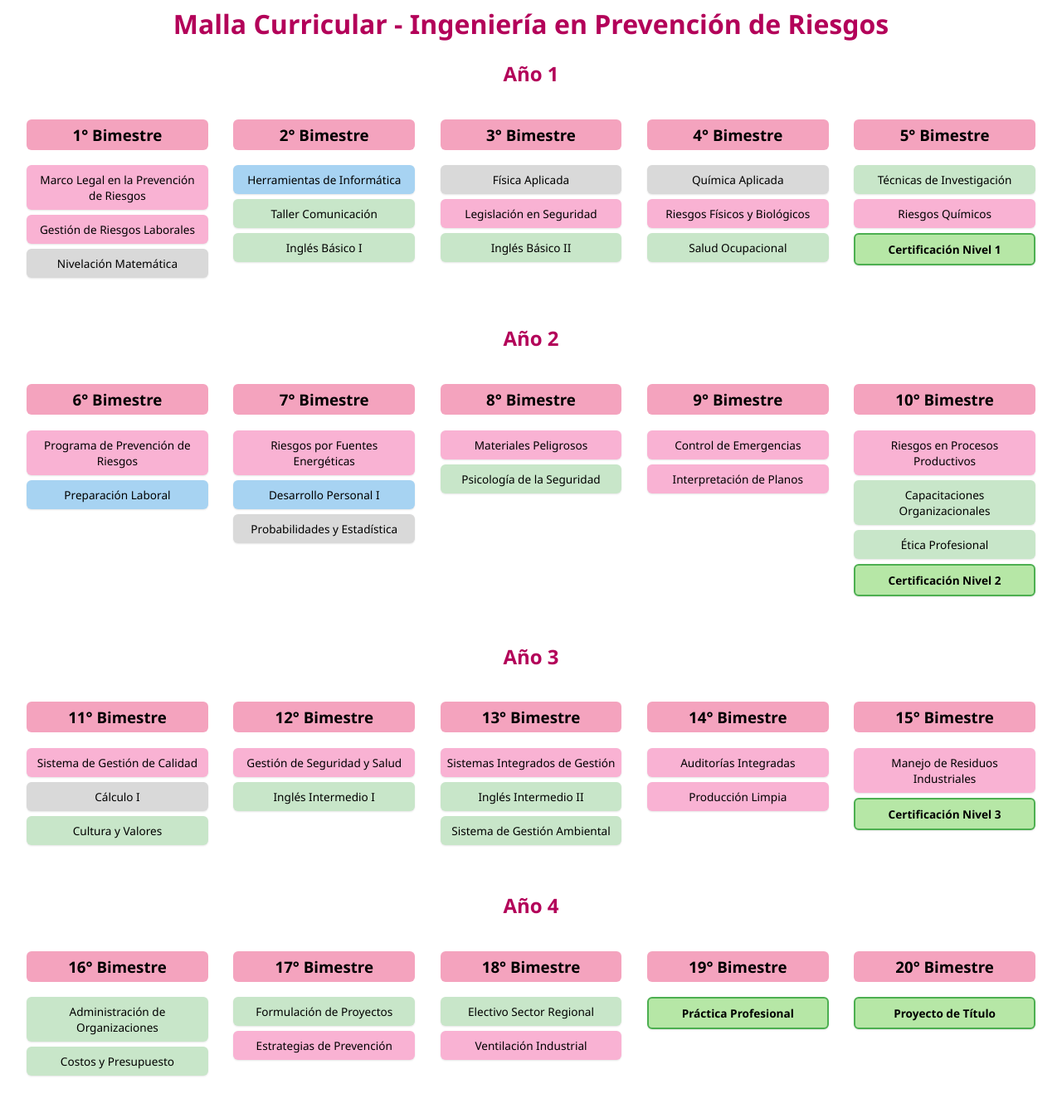
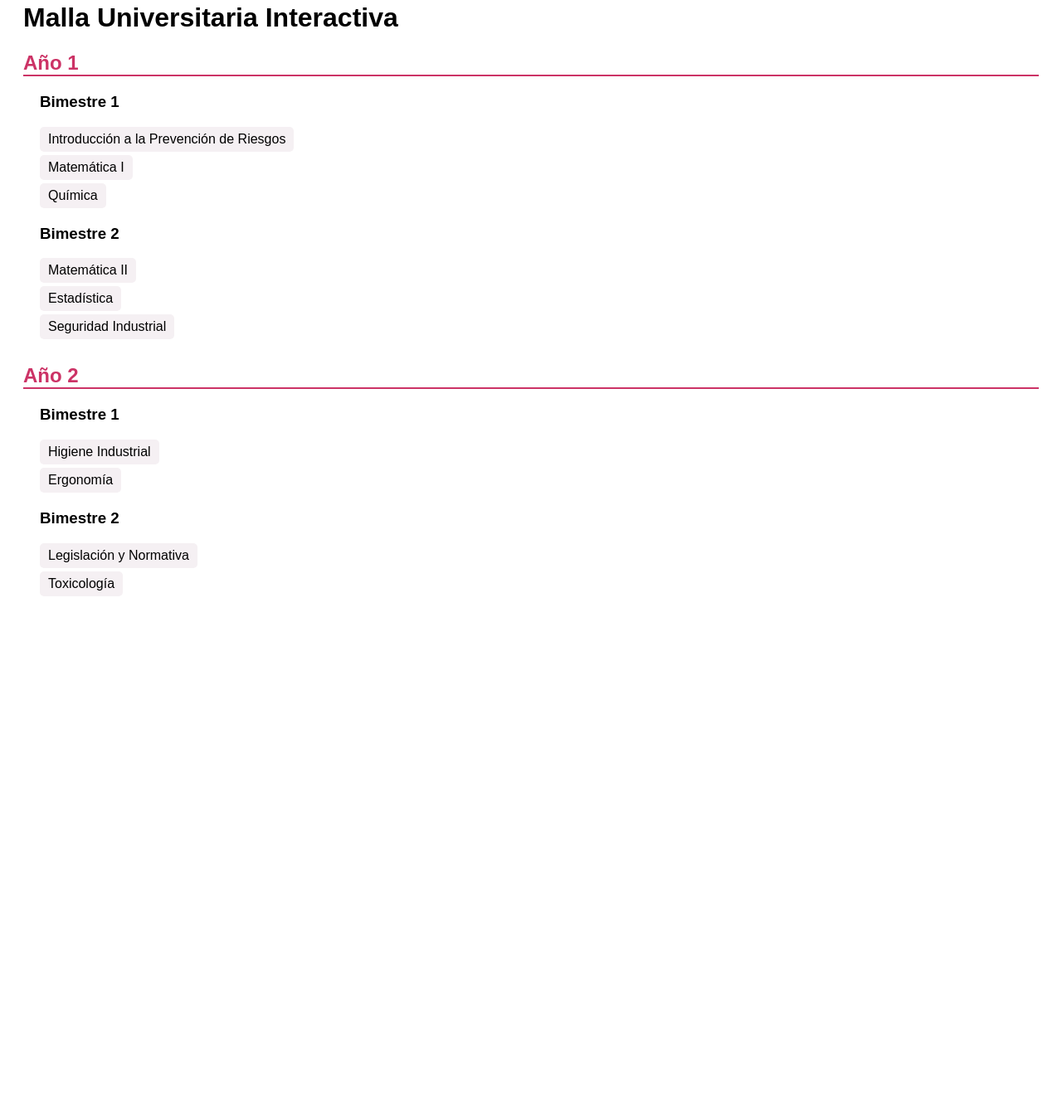
Before and after one commit to Dafhne/Malla-Prevenci-n-de-Riesgos, a plain HTML site: page index.html in a window 1280 px wide. Shown: the part 46-1382 px from the top of the page at 83% size. After the commit the page ends 823 px from the top, so only its background shows below. Drawn offline with Linux system fonts and the light colour scheme.

Commit message:
Update index.html

```diff
--- a/index.html
+++ b/index.html
@@ -1,155 +1,108 @@
 <!DOCTYPE html>
 <html lang="es">
 <head>
-  <meta charset="UTF-8">
-  <title>Malla Curricular - Ingeniería en Prevención de Riesgos</title>
+<meta charset="UTF-8" />
+<meta name="viewport" content="width=device-width, initial-scale=1" />
+<title>Malla Universitaria Interactiva</title>
 <style>
-    body { font-family: 'Segoe UI', sans-serif; padding: 2rem; background: #fff; margin: 0; }
-    h1, h2 { color: #b30059; text-align: center; }
-    .year-section { margin-bottom: 50px; }
-    .bimestres { display: flex; gap: 10px; justify-content: space-between; flex-wrap: wrap; }
-    .bimestre { width: 18%; min-width: 200px; }
-    .bimestre h3 { text-align: center; background: #f4a3be; padding: 6px; border-radius: 6px; }
+  body {
+    font-family: Arial, sans-serif;
+    background: #fff;
+    padding: 20px;
+  }
+  h2 {
+    border-bottom: 2px solid #cc3366;
+    color: #cc3366;
+  }
+  .anio {
+    margin-bottom: 30px;
+  }
+  .bimestre {
+    margin: 10px 0 20px 20px;
+  }
   .ramo {
-      background: #eee; padding: 8px; margin: 6px 0; border-radius: 6px;
-      cursor: pointer; text-align: center; font-size: 0.85em;
-      box-shadow: 0 1px 2px rgba(0,0,0,0.1); transition: 0.3s;
+    cursor: pointer;
+    padding: 6px 10px;
+    margin: 4px 0;
+    border-radius: 5px;
+    background-color: #f5f0f3; /* color base */
+    transition: background-color 0.3s, opacity 0.3s;
+    user-select: none;
+    width: max-content;
   }
-    .ramo.completed { text-decoration: line-through; background: #f2f2f2 !important; color: #888; }
-    .especialidad { background-color: #f9b2d3; }
-    .basicas { background-color: #d9d9d9; }
-    .personales { background-color: #a7d3f2; }
-    .sello { background-color: #c8e6c9; }
-    .certificacion { background-color: #b6e7a6; border: 2px solid #4caf50; font-weight: bold; }
-
-    @media screen and (max-width: 768px) {
-      .bimestre { width: 100%; }
+  .ramo:hover {
+    background-color: #f0d6e3;
+  }
+  .completado {
+    background-color: #f8d7da; /* rosado suave */
+    text-decoration: line-through;
+    opacity: 0.7;
   }
 </style>
 </head>
 <body>
-<h1>Malla Curricular - Ingeniería en Prevención de Riesgos</h1>
 
-<!-- Año 1 -->
-<div class="year-section">
+<h1>Malla Universitaria Interactiva</h1>
+
+<div class="anio" id="anio1">
   <h2>Año 1</h2>
-  <div class="bimestres">
-    <div class="bimestre"><h3>1° Bimestre</h3>
-      <div class="ramo especialidad" onclick="toggle(this)">Marco Legal en la Prevención de Riesgos</div>
-      <div class="ramo especialidad" onclick="toggle(this)">Gestión de Riesgos Laborales</div>
-      <div class="ramo basicas" onclick="toggle(this)">Nivelación Matemática</div>
+
+  <div class="bimestre" id="bim1-1">
+    <h3>Bimestre 1</h3>
+    <div class="ramo" data-nombre="Introducción a la Prevención de Riesgos">Introducción a la Prevención de Riesgos</div>
+    <div class="ramo" data-nombre="Matemática I">Matemática I</div>
+    <div class="ramo" data-nombre="Química">Química</div>
   </div>
-    <div class="bimestre"><h3>2° Bimestre</h3>
-      <div class="ramo personales" onclick="toggle(this)">Herramientas de Informática</div>
-      <div class="ramo sello" onclick="toggle(this)">Taller Comunicación</div>
-      <div class="ramo sello" onclick="toggle(this)">Inglés Básico I</div>
+
+  <div class="bimestre" id="bim1-2">
+    <h3>Bimestre 2</h3>
+    <div class="ramo" data-nombre="Matemática II">Matemática II</div>
+    <div class="ramo" data-nombre="Estadística">Estadística</div>
+    <div class="ramo" data-nombre="Seguridad Industrial">Seguridad Industrial</div>
   </div>
-    <div class="bimestre"><h3>3° Bimestre</h3>
-      <div class="ramo basicas" onclick="toggle(this)">Física Aplicada</div>
-      <div class="ramo especialidad" onclick="toggle(this)">Legislación en Seguridad</div>
-      <div class="ramo sello" onclick="toggle(this)">Inglés Básico II</div>
+
+  <!-- Agrega más bimestres y ramos según tu malla -->
 </div>
-    <div class="bimestre"><h3>4° Bimestre</h3>
-      <div class="ramo basicas" onclick="toggle(this)">Química Aplicada</div>
-      <div class="ramo especialidad" onclick="toggle(this)">Riesgos Físicos y Biológicos</div>
-      <div class="ramo sello" onclick="toggle(this)">Salud Ocupacional</div>
+
+<div class="anio" id="anio2">
+  <h2>Año 2</h2>
+  <div class="bimestre" id="bim2-1">
+    <h3>Bimestre 1</h3>
+    <div class="ramo" data-nombre="Higiene Industrial">Higiene Industrial</div>
+    <div class="ramo" data-nombre="Ergonomía">Ergonomía</div>
   </div>
-    <div class="bimestre"><h3>5° Bimestre</h3>
-      <div class="ramo sello" onclick="toggle(this)">Técnicas de Investigación</div>
-      <div class="ramo especialidad" onclick="toggle(this)">Riesgos Químicos</div>
-      <div class="ramo certificacion" onclick="toggle(this)">Certificación Nivel 1</div>
-    </div>
+  <div class="bimestre" id="bim2-2">
+    <h3>Bimestre 2</h3>
+    <div class="ramo" data-nombre="Legislación y Normativa">Legislación y Normativa</div>
+    <div class="ramo" data-nombre="Toxicología">Toxicología</div>
   </div>
 </div>
 
-<!-- Año 2 -->
-<div class="year-section">
-  <h2>Año 2</h2>
-  <div class="bimestres">
-    <div class="bimestre"><h3>6° Bimestre</h3>
-      <div class="ramo especialidad" onclick="toggle(this)">Programa de Prevención de Riesgos</div>
-      <div class="ramo personales" onclick="toggle(this)">Preparación Laboral</div>
-    </div>
-    <div class="bimestre"><h3>7° Bimestre</h3>
-      <div class="ramo especialidad" onclick="toggle(this)">Riesgos por Fuentes Energéticas</div>
-      <div class="ramo personales" onclick="toggle(this)">Desarrollo Personal I</div>
-      <div class="ramo basicas" onclick="toggle(this)">Probabilidades y Estadística</div>
-    </div>
-    <div class="bimestre"><h3>8° Bimestre</h3>
-      <div class="ramo especialidad" onclick="toggle(this)">Materiales Peligrosos</div>
-      <div class="ramo sello" onclick="toggle(this)">Psicología de la Seguridad</div>
-    </div>
-    <div class="bimestre"><h3>9° Bimestre</h3>
-      <div class="ramo especialidad" onclick="toggle(this)">Control de Emergencias</div>
-      <div class="ramo especialidad" onclick="toggle(this)">Interpretación de Planos</div>
-    </div>
-    <div class="bimestre"><h3>10° Bimestre</h3>
-      <div class="ramo especialidad" onclick="toggle(this)">Riesgos en Procesos Productivos</div>
-      <div class="ramo sello" onclick="toggle(this)">Capacitaciones Organizacionales</div>
-      <div class="ramo sello" onclick="toggle(this)">Ética Profesional</div>
-      <div class="ramo certificacion" onclick="toggle(this)">Certificación Nivel 2</div>
-    </div>
-  </div>
-</div>
-
-<!-- Año 3 -->
-<div class="year-section">
-  <h2>Año 3</h2>
-  <div class="bimestres">
-    <div class="bimestre"><h3>11° Bimestre</h3>
-      <div class="ramo especialidad" onclick="toggle(this)">Sistema de Gestión de Calidad</div>
-      <div class="ramo basicas" onclick="toggle(this)">Cálculo I</div>
-      <div class="ramo sello" onclick="toggle(this)">Cultura y Valores</div>
-    </div>
-    <div class="bimestre"><h3>12° Bimestre</h3>
-      <div class="ramo especialidad" onclick="toggle(this)">Gestión de Seguridad y Salud</div>
-      <div class="ramo sello" onclick="toggle(this)">Inglés Intermedio I</div>
-    </div>
-    <div class="bimestre"><h3>13° Bimestre</h3>
-      <div class="ramo especialidad" onclick="toggle(this)">Sistemas Integrados de Gestión</div>
-      <div class="ramo sello" onclick="toggle(this)">Inglés Intermedio II</div>
-      <div class="ramo sello" onclick="toggle(this)">Sistema de Gestión Ambiental</div>
-    </div>
-    <div class="bimestre"><h3>14° Bimestre</h3>
-      <div class="ramo especialidad" onclick="toggle(this)">Auditorías Integradas</div>
-      <div class="ramo especialidad" onclick="toggle(this)">Producción Limpia</div>
-    </div>
-    <div class="bimestre"><h3>15° Bimestre</h3>
-      <div class="ramo especialidad" onclick="toggle(this)">Manejo de Residuos Industriales</div>
-      <div class="ramo certificacion" onclick="toggle(this)">Certificación Nivel 3</div>
-    </div>
-  </div>
-</div>
-
-<!-- Año 4 -->
-<div class="year-section">
-  <h2>Año 4</h2>
-  <div class="bimestres">
-    <div class="bimestre"><h3>16° Bimestre</h3>
-      <div class="ramo sello" onclick="toggle(this)">Administración de Organizaciones</div>
-      <div class="ramo sello" onclick="toggle(this)">Costos y Presupuesto</div>
-    </div>
-    <div class="bimestre"><h3>17° Bimestre</h3>
-      <div class="ramo sello" onclick="toggle(this)">Formulación de Proyectos</div>
-      <div class="ramo especialidad" onclick="toggle(this)">Estrategias de Prevención</div>
-    </div>
-    <div class="bimestre"><h3>18° Bimestre</h3>
-      <div class="ramo sello" onclick="toggle(this)">Electivo Sector Regional</div>
-      <div class="ramo especialidad" onclick="toggle(this)">Ventilación Industrial</div>
-    </div>
-    <div class="bimestre"><h3>19° Bimestre</h3>
-      <div class="ramo certificacion" onclick="toggle(this)">Práctica Profesional</div>
-    </div>
-    <div class="bimestre"><h3>20° Bimestre</h3>
-      <div class="ramo certificacion" onclick="toggle(this)">Proyecto de Título</div>
-    </div>
-  </div>
-</div>
+<!-- Puedes copiar y pegar más años y bimestres -->
 
 <script>
-  function toggle(el) {
-    el.classList.toggle("completed");
+  document.addEventListener("DOMContentLoaded", function () {
+    document.querySelectorAll(".ramo").forEach(ramo => {
+      const nombre = ramo.dataset.nombre;
+
+      // Cargar estado guardado
+      const estado = localStorage.getItem(nombre);
+      if (estado === "completado") {
+        ramo.classList.add("completado");
       }
+
+      // Agregar acción al hacer clic
+      ramo.addEventListener("click", () => {
+        ramo.classList.toggle("completado");
+        if (ramo.classList.contains("completado")) {
+          localStorage.setItem(nombre, "completado");
+        } else {
+          localStorage.removeItem(nombre);
+        }
+      });
+    });
+  });
 </script>
+
 </body>
 </html>
```
Lines whose indentation alone changed are shown as unchanged.
